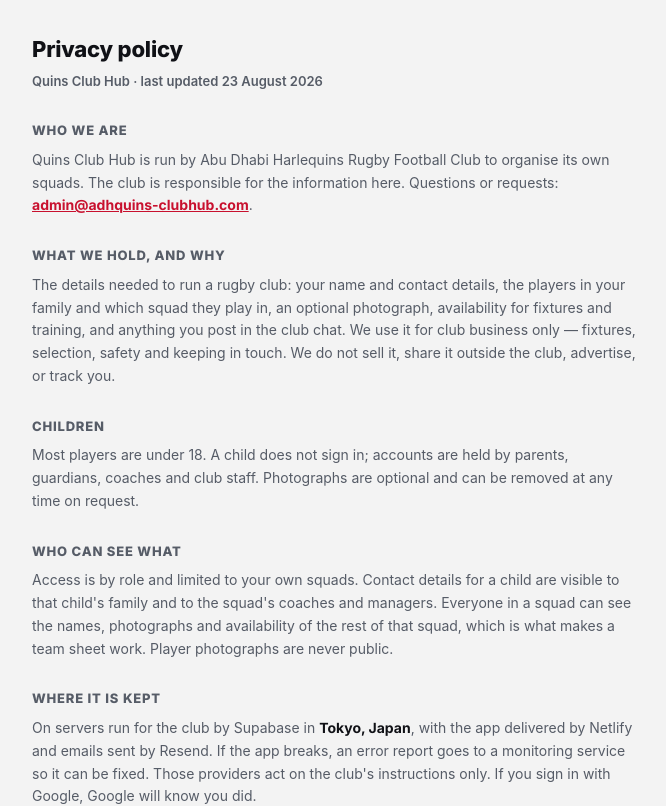
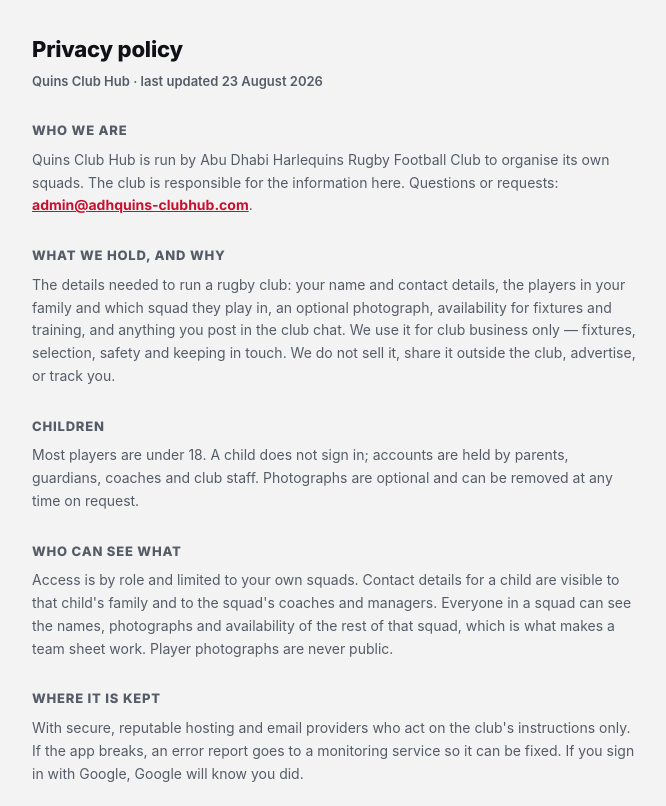
Before and after one commit to jayjmuir-hub/quins-club-hub, a React (Vite) app: page /privacy in a window 1280 px wide. Shown: the top 806 px of the page, without its empty margins (304-970 px from the left). Built offline with nearby package versions, Linux system fonts and the light colour scheme; no server answers; a web font is replaced by a local one.

Commit message:
docs(privacy): secure providers, not a city (#346)
Co-authored-by: Claude Fable 5 <noreply@anthropic.com>

```diff
--- a/src/screens/Privacy.jsx
+++ b/src/screens/Privacy.jsx
@@ -28,7 +28,8 @@ import { Link } from 'react-router-dom'
 //
 // ⚠️ FOUR SENTENCES ARE LOAD-BEARING AND PINNED BY tests/account-deletion.test.jsx,
 // because each is a fact the policy once got wrong or could easily omit:
-//   - where the data is (Tokyo, Japan — not the UAE);
+//   - that it is held by providers on the club's instructions (the region
+//     was named until 23 Aug 2026; Jay asked for "secure providers" instead);
 //   - that a child does not sign in;
 //   - that squad members see each other's names, photographs and
 //     availability (the 7 Aug policy said "own children only", which was
@@ -100,13 +101,15 @@ export default function Privacy() {
       </P>
 
       <H2>Where it is kept</H2>
+      {/* "Tokyo, Japan" named the region until 23 Aug 2026 — Jay: "we don't
+          need to mention Tokyo, we will just say secure providers". The
+          region is still a fact anyone can ask the club about; it is just
+          not a sentence this policy needs. */}
       <P>
-        On servers run for the club by Supabase in{' '}
-        <span className="font-bold text-ink">Tokyo, Japan</span>, with the app
-        delivered by Netlify and emails sent by Resend. If the app breaks, an
-        error report goes to a monitoring service so it can be fixed. Those
-        providers act on the club&apos;s instructions only. If you sign in
-        with Google, Google will know you did.
+        With secure, reputable hosting and email providers who act on the
+        club&apos;s instructions only. If the app breaks, an error report goes
+        to a monitoring service so it can be fixed. If you sign in with
+        Google, Google will know you did.
       </P>
 
       <H2>Notifications and your device</H2>
```
Also changed, not shown: claude/changelog.md, 1 other file (tests, documents, lock files or other folders).
